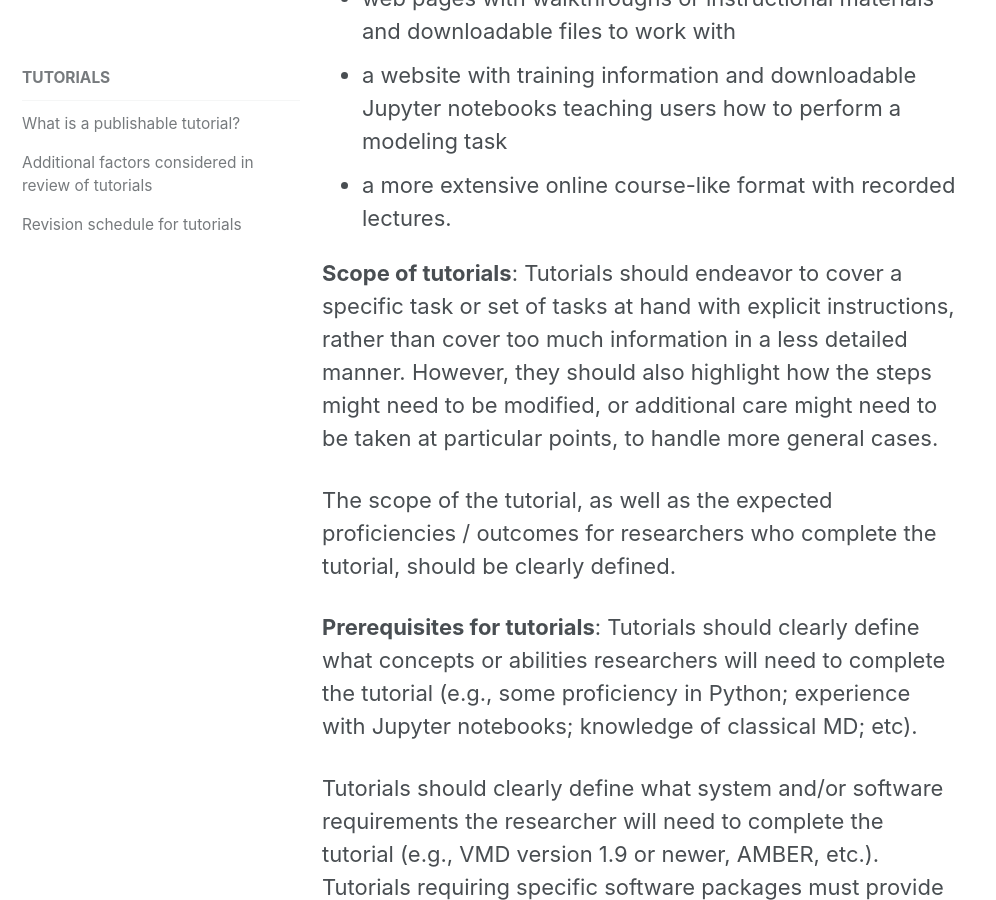
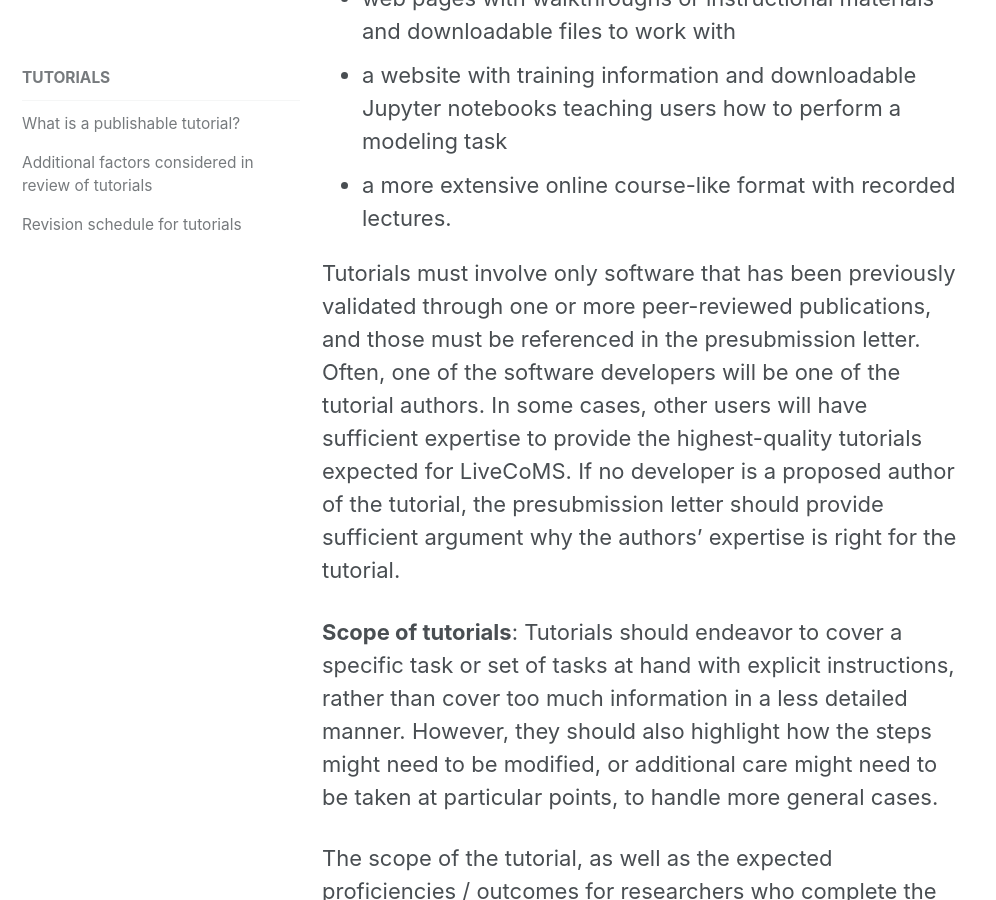
Before and after one commit to livecomsjournal/livecomsjournal.github.io, a Jekyll site: the page built from _author_instructions/05_tutorials.md, in a window 1280 px wide and 900 px high, scrolled down 618 px. Shown: the whole window, without its empty margins (0-996 px from the left). Built offline with Jekyll 4.4.1, drawn with Linux system fonts in a browser that asks for light colours.

Commit message:
requiring prior publications for tutorial software

```diff
--- a/_author_instructions/05_tutorials.md
+++ b/_author_instructions/05_tutorials.md
@@ -15,6 +15,8 @@ These additional materials may include
   - web pages with walkthroughs or instructional materials and downloadable files to work with
   - a website with training information and downloadable Jupyter notebooks teaching users how to perform a modeling task
   - a more extensive online course-like format with recorded lectures.
+
+Tutorials must involve only software that has been previously validated through one or more peer-reviewed publications, and those must be referenced in the presubmission letter.  Often, one of the software developers will be one of the tutorial authors.  In some cases, other users will have sufficient expertise to provide the highest-quality tutorials expected for LiveCoMS. If no developer is a proposed author of the tutorial, the presubmission letter should provide sufficient argument why the authors' expertise is right for the tutorial.
 
 **Scope of tutorials**: Tutorials should endeavor to cover a specific task or set of tasks at hand with explicit instructions, rather than cover too much information in a less detailed manner. However, they should also highlight how the steps might need to be modified, or additional care might need to be taken at particular points, to handle more general cases.
 
```
